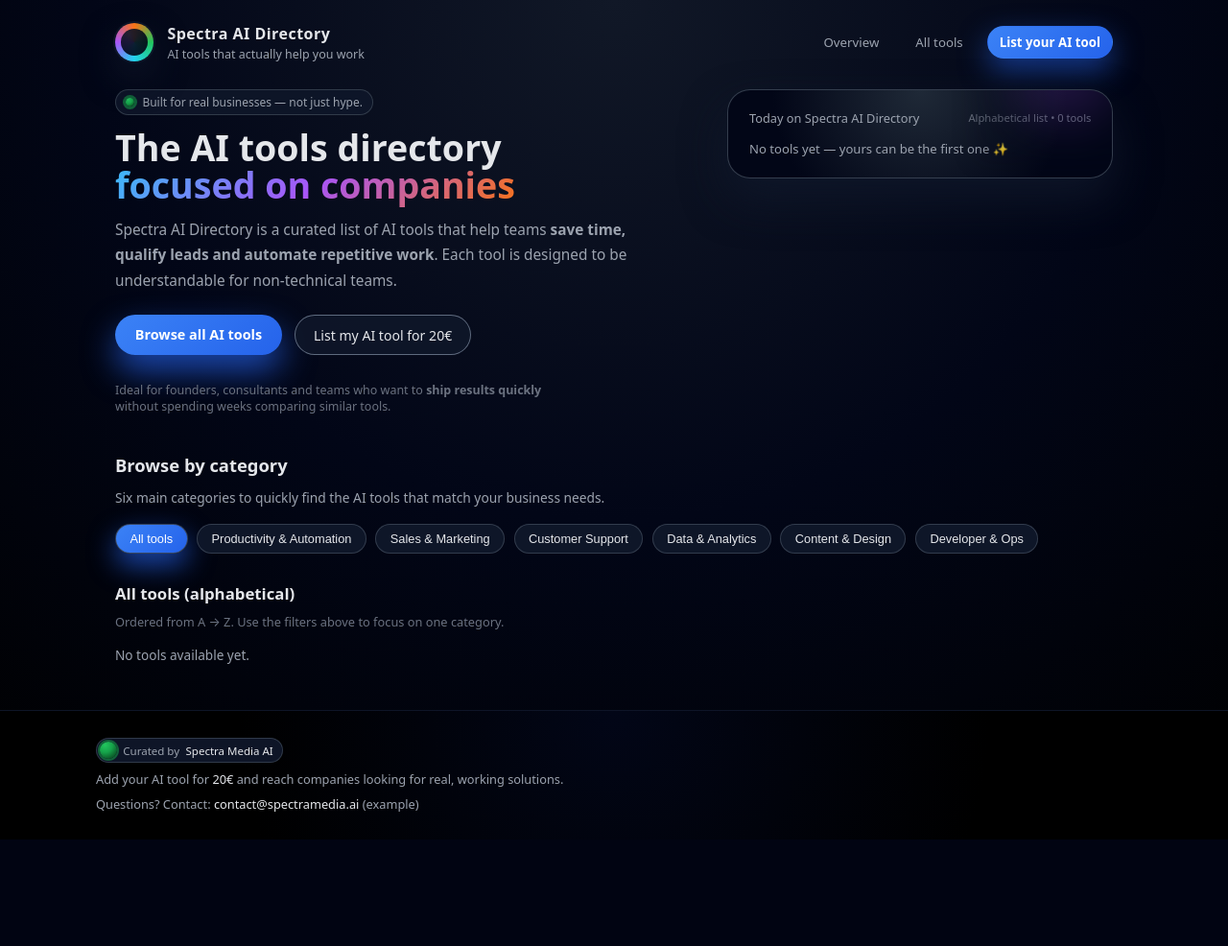
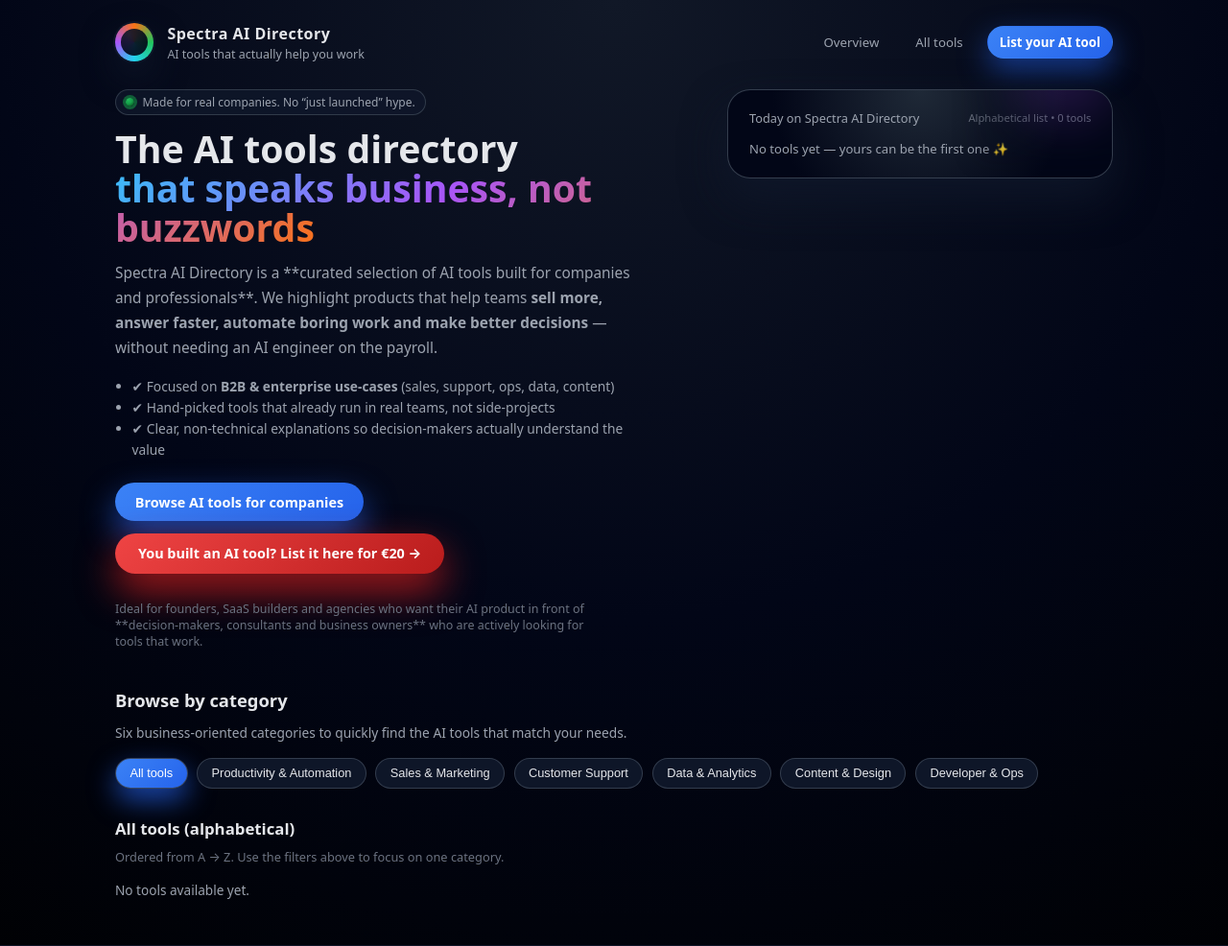
Before and after one commit to vincentbastille10/spectra_media_directory_english_version, a Flask app: page / in a window 1280 px wide. Shown: the top 986 px of the page at 96% size. Before the commit the page ends 875 px from the top, so only its background shows below. Run offline with Flask 3, Linux system fonts and the light colour scheme; data that the repository does not hold is empty.

Commit message:
Update index.html

```diff
--- a/templates/index.html
+++ b/templates/index.html
@@ -1,39 +1,55 @@
-
 {% extends "base.html" %}
 
-{% block title %}Spectra AI Directory — AI tools for teams & companies{% endblock %}
+{% block title %}Spectra AI Directory — Curated AI tools for businesses{% endblock %}
 
 {% block content %}
 <section style="display:grid;grid-template-columns:minmax(0,1.8fr) minmax(0,1.2fr);gap:2.25rem;align-items:flex-start;margin-bottom:2.5rem;">
   <div>
     <div style="display:inline-flex;align-items:center;gap:.5rem;padding:.25rem .65rem;border-radius:999px;border:1px solid rgba(55,65,81,0.85);background:rgba(15,23,42,0.9);margin-bottom:.9rem;font-size:.75rem;color:#9ca3af;">
       <span style="width:9px;height:9px;border-radius:999px;background:radial-gradient(circle at 30% 20%,#22c55e 0,#16a34a 45%,#052e16 100%);box-shadow:0 0 0 3px rgba(22,163,74,0.55);"></span>
-      <span>Built for real businesses — not just hype.</span>
+      <span>Made for real companies. No “just launched” hype.</span>
     </div>
 
-    <h1 style="font-size:2.35rem;line-height:1.05;margin-bottom:.9rem;">
-      The AI tools directory<br />
+    <h1 style="font-size:2.45rem;line-height:1.05;margin-bottom:.9rem;">
+      The AI tools directory
+      <br />
       <span style="background:linear-gradient(135deg,#38bdf8,#a855f7,#f97316);-webkit-background-clip:text;color:transparent;">
-        focused on companies
+        that speaks business, not buzzwords
       </span>
     </h1>
 
-    <p style="color:#9ca3af;font-size:.96rem;line-height:1.7;margin-bottom:1.4rem;max-width:34rem;">
-      Spectra AI Directory is a curated list of AI tools that help teams <strong>save time, qualify leads and automate repetitive work</strong>.
-      Each tool is designed to be understandable for non‑technical teams.
+    <p style="color:#9ca3af;font-size:.96rem;line-height:1.7;margin-bottom:1rem;max-width:35rem;">
+      Spectra AI Directory is a **curated selection of AI tools built for companies and professionals**.
+      We highlight products that help teams <strong>sell more, answer faster, automate boring work
+      and make better decisions</strong> — without needing an AI engineer on the payroll.
     </p>
 
+    <ul style="color:#9ca3af;font-size:.86rem;line-height:1.6;margin-bottom:1.4rem;max-width:34rem;padding-left:1.1rem;">
+      <li>✔ Focused on <strong>B2B & enterprise use-cases</strong> (sales, support, ops, data, content)</li>
+      <li>✔ Hand-picked tools that already run in real teams, not side-projects</li>
+      <li>✔ Clear, non-technical explanations so decision-makers actually understand the value</li>
+    </ul>
+
     <div style="display:flex;flex-wrap:wrap;gap:.8rem;margin-bottom:1.75rem;">
-      <a href="{{ url_for('annuaire_list') }}" style="padding:.68rem 1.3rem;border-radius:999px;background:linear-gradient(135deg,#3b82f6,#2563eb);color:white;font-size:.9rem;font-weight:560;box-shadow:0 16px 34px rgba(37,99,235,0.72);">
-        Browse all AI tools
+      <a href="{{ url_for('annuaire_list') }}"
+         style="padding:.68rem 1.3rem;border-radius:999px;background:linear-gradient(135deg,#3b82f6,#2563eb);color:white;font-size:.9rem;font-weight:560;box-shadow:0 16px 34px rgba(37,99,235,0.72);">
+        Browse AI tools for companies
       </a>
-      <a href="{{ url_for('ajouter') }}" style="padding:.66rem 1.2rem;border-radius:999px;border:1px solid rgba(148,163,184,0.6);font-size:.88rem;color:#e5e7eb;background:rgba(15,23,42,0.9);">
-        List my AI tool for 20€
+
+      <!-- GROS BOUTON ROUGE POUR LES CRÉATEURS -->
+      <a href="{{ url_for('ajouter') }}"
+         style="padding:.7rem 1.5rem;border-radius:999px;
+                background:linear-gradient(135deg,#ef4444,#b91c1c);
+                color:white;font-size:.9rem;font-weight:650;
+                box-shadow:0 18px 40px rgba(185,28,28,0.9);">
+        You built an AI tool? List it here for €20 →
       </a>
     </div>
 
-    <p style="font-size:.78rem;color:#6b7280;max-width:30rem;">
-      Ideal for founders, consultants and teams who want to <strong>ship results quickly</strong> without spending weeks comparing similar tools.
+    <p style="font-size:.78rem;color:#6b7280;max-width:32rem;">
+      Ideal for founders, SaaS builders and agencies who want their AI product
+      in front of **decision-makers, consultants and business owners** who are actively
+      looking for tools that work.
     </p>
   </div>
 
@@ -72,7 +88,7 @@
 <section>
   <h2 style="font-size:1.15rem;margin-bottom:.75rem;">Browse by category</h2>
   <p style="font-size:.86rem;color:#9ca3af;margin-bottom:1.1rem;">
-    Six main categories to quickly find the AI tools that match your business needs.
+    Six business-oriented categories to quickly find the AI tools that match your needs.
   </p>
   {% include "partials_category_filters.html" %}
 </section>
```
